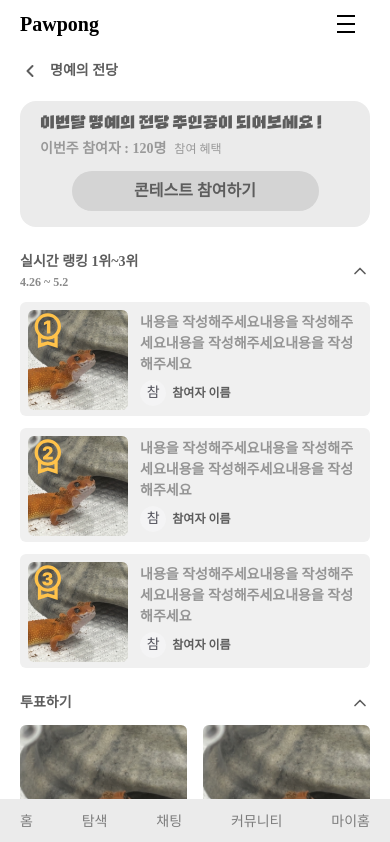
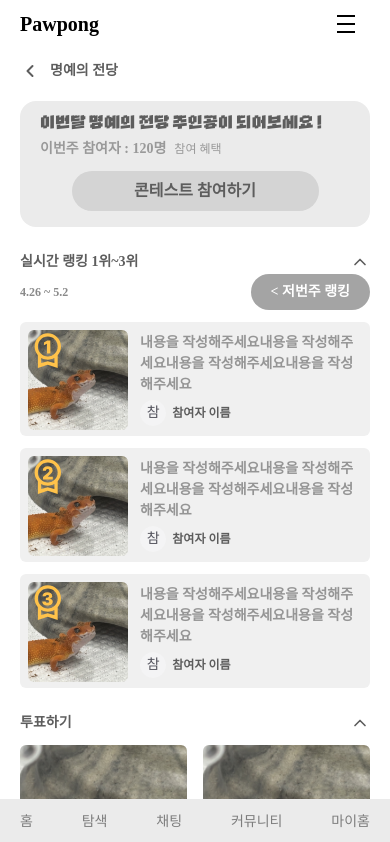
Before and after one commit to Pawpong/pawpong_frontend_2.0, a Next.js app: page /hall-of-fame in a window 390 px wide. Shown: the top 842 px of the page. Built offline with nearby package versions, Linux system fonts and the light colour scheme; no server answers.

Commit message:
feat(hall-of-fame): 모바일 저번주/이번주 랭킹 토글 버튼 추가 (#28)

```diff
--- a/src/app/(main)/hall-of-fame/_ui/HallOfFameContent.tsx
+++ b/src/app/(main)/hall-of-fame/_ui/HallOfFameContent.tsx
@@ -46,7 +46,7 @@ const HallOfFameContent = () => {
       <Container className="mt-6 tab:mt-16">
         <div className="flex flex-col gap-3 tab:gap-5">
           <SectionHeader
-            title={isCurrent ? '실시간 랭킹 1위~3위' : '저번주 랭킹'}
+            title={isCurrent ? '실시간 랭킹 1위~3위' : '저번주 랭킹 1위~3위'}
             subtitle={MOCK_CONTEST_INFO.dateRange}
             collapsible
             collapsed={!isRankingOpen}
@@ -54,11 +54,11 @@ const HallOfFameContent = () => {
             rightSlot={
               <button
                 type="button"
-                className="hidden h-9 items-center justify-center rounded-full bg-[#a4a4a4] px-5 tab:flex"
+                className="flex h-9 items-center justify-center rounded-full bg-[#a4a4a4] px-5"
                 onClick={() => setRankingPeriod(isCurrent ? 'previous' : 'current')}
               >
-                <span className="whitespace-nowrap text-base font-semibold text-white">
-                  {isCurrent ? '< 저번주 랭킹' : '이번주 실시간 랭킹>'}
+                <span className="whitespace-nowrap text-sm font-semibold text-white tab:text-base">
+                  {isCurrent ? '< 저번주 랭킹' : '이번주 랭킹>'}
                 </span>
               </button>
             }
--- a/src/shared/ui/SectionHeader.tsx
+++ b/src/shared/ui/SectionHeader.tsx
@@ -26,21 +26,14 @@ const SectionHeader = ({
   onToggle,
 }: SectionHeaderProps) => {
   return (
+    <div className="flex flex-col gap-0.5 tab:gap-1">
       <div className="flex items-center justify-between">
-      <div className="flex flex-col gap-0.5 tab:gap-1">
         <p className="text-sm font-bold leading-[1.5] text-text-primary tab:text-xl">
           {title}
         </p>
-        {subtitle && (
-          <p className="text-xs font-bold text-[#898989] tab:text-base tab:font-semibold">
-            {subtitle}
-          </p>
-        )}
-      </div>
         {linkText && linkHref && (
           <DetailLink href={linkHref} label={linkText} size="sm" className="tab:text-[0.875rem]" />
         )}
-      {rightSlot}
         {collapsible && (
           <button
             type="button"
@@ -56,6 +49,17 @@ const SectionHeader = ({
           </button>
         )}
       </div>
+      {(subtitle || rightSlot) && (
+        <div className="flex items-center justify-between">
+          {subtitle && (
+            <p className="text-xs font-bold text-[#898989] tab:text-base tab:font-semibold">
+              {subtitle}
+            </p>
+          )}
+          {rightSlot}
+        </div>
+      )}
+    </div>
   )
 }
 
```
Lines whose indentation alone changed are shown as unchanged.
